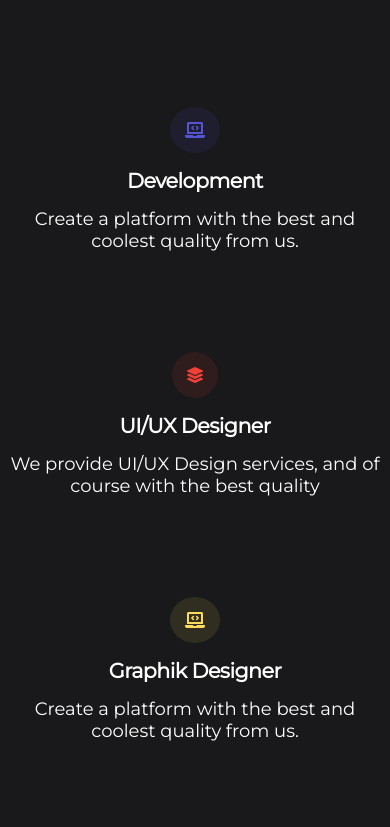
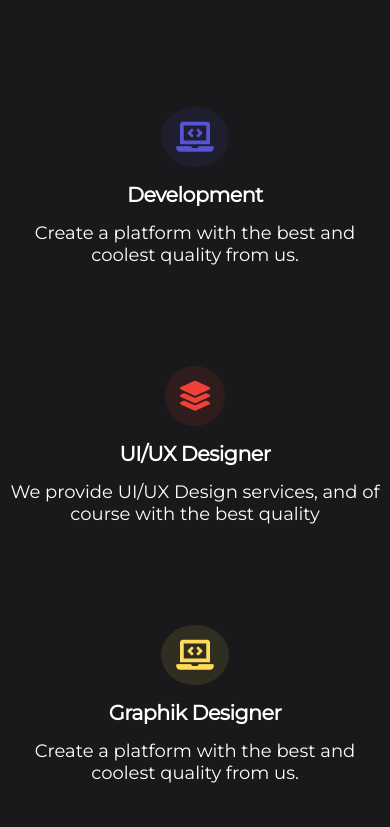
Before and after one commit to MrHamdan/agency-react-sass, a React (Create React App) app: page / in a window 390 px wide. Shown: the part 1917-2744 px from the top of the page. Built offline with nearby package versions, Linux system fonts and the light colour scheme.

Commit message:
responsive done

```diff
--- a/src/Styles/Services.scss
+++ b/src/Styles/Services.scss
@@ -49,5 +49,6 @@
     padding: 15px;
     color: $main-color;
     border-radius: 50%;
+    font-size: 30px;
   }
 }
--- a/src/Styles/Variables.scss
+++ b/src/Styles/Variables.scss
@@ -238,19 +238,6 @@ border-radius: 2px;
 
 
 
-
-
-
-
-
-@mixin mT($size) {
-  margin-top: $size;
-}
-
-
-
-
-
 // Responsive
 
 @mixin sm {
```
Also changed, not shown: src/Components/Portfolio.js (added, +11 -0 lines).
